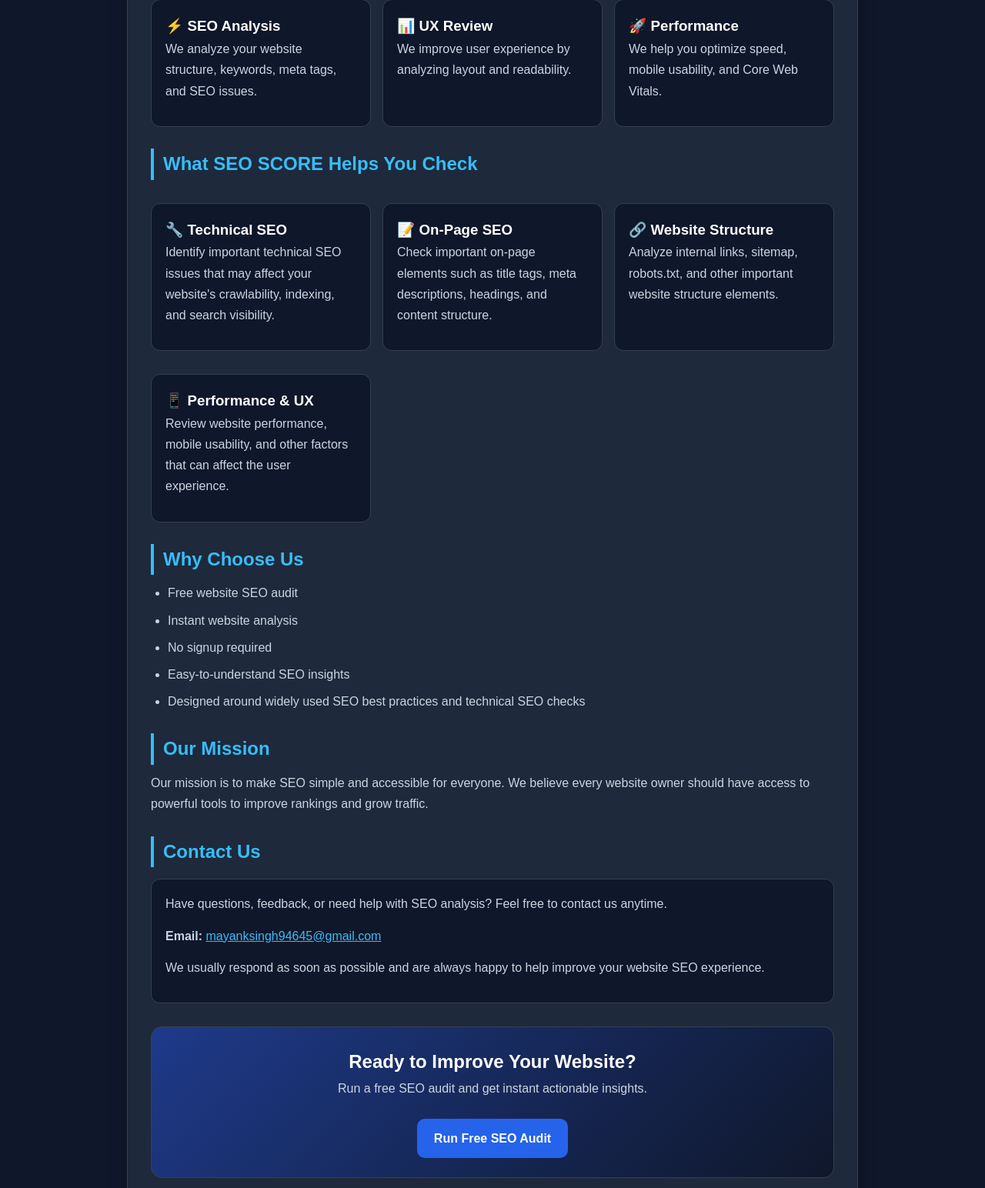
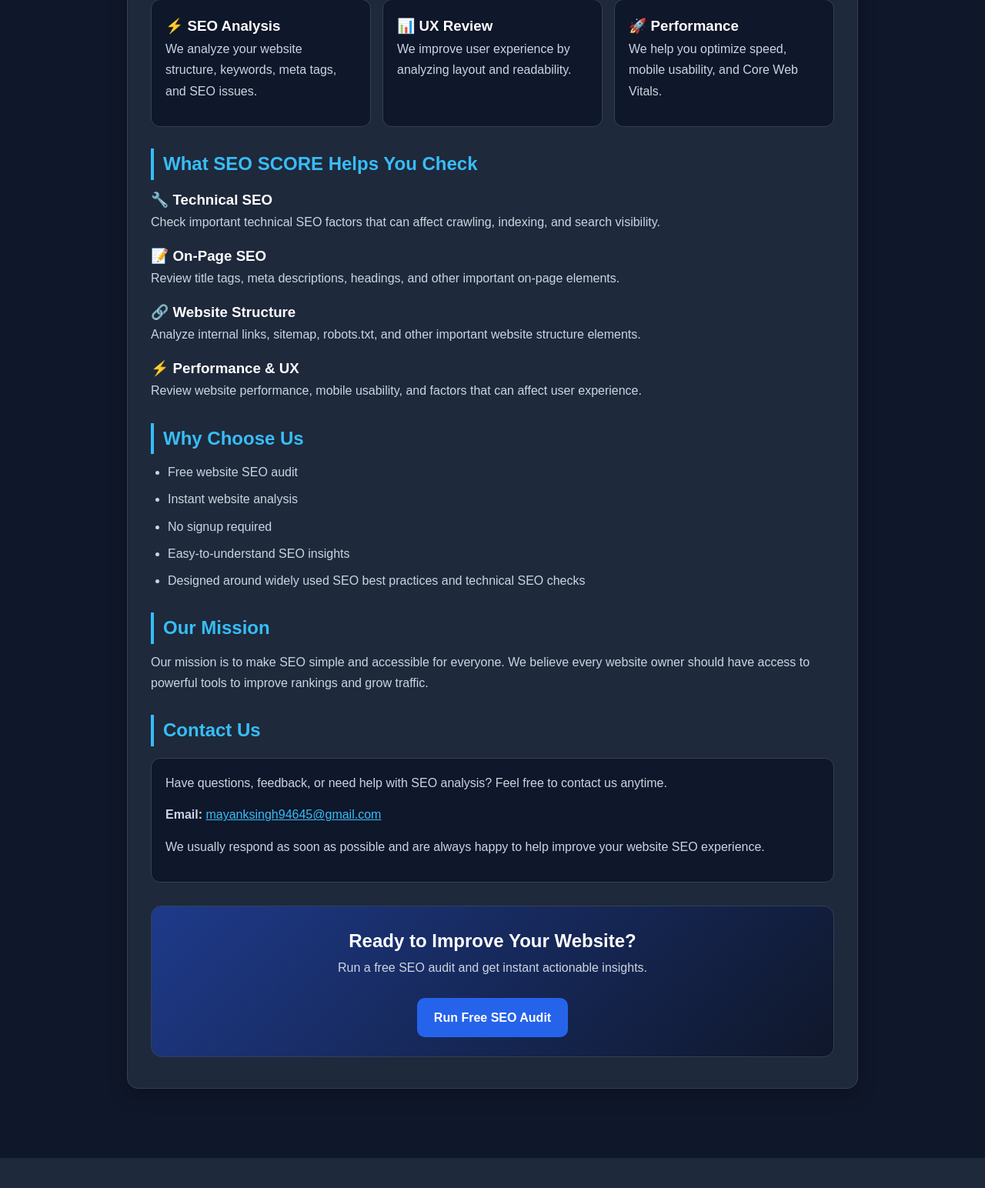
Before and after one commit to mayanksign/seo-audit-tool, a Flask app: page /about in a window 1280 px wide. Shown: the part 485-2029 px from the top of the page at 77% size. After the commit the page ends 1990 px from the top, so only its background shows below. Run offline with Flask 3, Linux system fonts and the light colour scheme.

Commit message:
Update about.html

```diff
--- a/templates/about.html
+++ b/templates/about.html
@@ -170,25 +170,25 @@ SEO SCORE provides practical insights into important areas of website optimizati
 
 <h2>What SEO SCORE Helps You Check</h2>
 
-<div class="grid">
+<div class="seo-checks">
 
-    <div class="card">
+    <div>
         <h3>🔧 Technical SEO</h3>
         <p>
-            Identify important technical SEO issues that may affect your
-            website's crawlability, indexing, and search visibility.
+            Check important technical SEO factors that can affect
+            crawling, indexing, and search visibility.
         </p>
     </div>
 
-    <div class="card">
+    <div>
         <h3>📝 On-Page SEO</h3>
         <p>
-            Check important on-page elements such as title tags,
-            meta descriptions, headings, and content structure.
+            Review title tags, meta descriptions, headings, and
+            other important on-page elements.
         </p>
     </div>
 
-    <div class="card">
+    <div>
         <h3>🔗 Website Structure</h3>
         <p>
             Analyze internal links, sitemap, robots.txt, and other
@@ -196,11 +196,11 @@ SEO SCORE provides practical insights into important areas of website optimizati
         </p>
     </div>
 
-    <div class="card">
-        <h3>📱 Performance & UX</h3>
+    <div>
+        <h3>⚡ Performance & UX</h3>
         <p>
-            Review website performance, mobile usability, and other
-            factors that can affect the user experience.
+            Review website performance, mobile usability, and
+            factors that can affect user experience.
         </p>
     </div>
 
```
